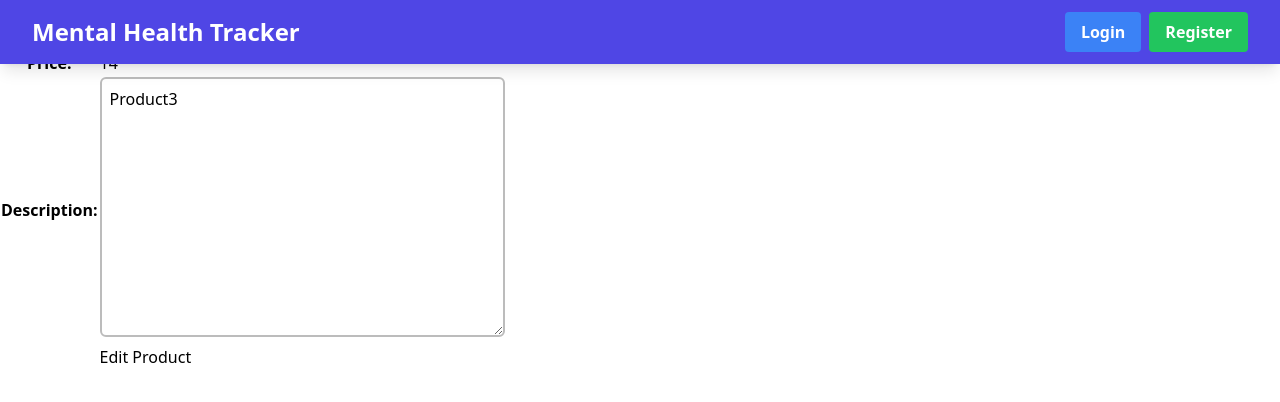
After one commit to Goosegamer/ecommerce-app, a Django app: page /edit-product/2268e09f-5da0-4e7a-90c3-d744bfbecb23 in a window 1280 px wide. The commit adds this page. Shown: the top 402 px of the page. Run offline with Django 5.2, Linux system fonts and the light colour scheme; data comes from the database, SQL or seed files in the repository; both versions use the stored data as it was after the commit; some libraries are stand-ins or nearby versions.

Commit message:
Assihnment 5

```diff
--- a/main/templates/base.html
+++ b/main/templates/base.html
@@ -2,9 +2,13 @@
 <!DOCTYPE html>
 <html lang="en">
   <head>
+    {% block meta %}
     <meta charset="UTF-8" />
     <meta name="viewport" content="width=device-width, initial-scale=1.0" />
-    {% block meta %} {% endblock meta %}
+    {% endblock meta %}
+    <script src="https://cdn.tailwindcss.com">
+    </script>
+    <link rel="stylesheet" href="{% static 'css/global.css' %}"/>
   </head>
 
   <body>
--- /dev/null
+++ b/main/templates/card_info.html
@@ -0,0 +1,6 @@
+<div class="bg-indigo-700 rounded-xl overflow-hidden border-2 border-indigo-800">
+    <div class="p-4 animate-shine">
+      <h5 class="text-lg font-semibold text-gray-200">{{ title }}</h5>
+      <p class="text-white">{{ value }}</p>
+    </div>
+</div>
--- a/main/templates/create_product_entry.html
+++ b/main/templates/create_product_entry.html
@@ -1,5 +1,6 @@
 {% extends 'base.html' %}
 {% block content %}
+{% include 'navbar.html' %}
 <h1>Add New Product</h1>
 
 <form method="POST">
--- /dev/null
+++ b/main/templates/edit_product.html
@@ -0,0 +1,23 @@
+{% extends 'base.html' %}
+
+{% load static %}
+
+{% block content %}
+{% include 'navbar.html' %}
+
+<h1>Edit Product</h1>
+
+<form method="POST">
+    {% csrf_token %}
+    <table>
+        {{ form.as_table }}
+        <tr>
+            <td></td>
+            <td>
+                <input type="submit" value="Edit Product"/>
+            </td>
+        </tr>
+    </table>
+</form>
+
+{% endblock %}
--- /dev/null
+++ b/main/templates/navbar.html
@@ -0,0 +1,57 @@
+<nav class="bg-indigo-600 shadow-lg fixed top-0 left-0 z-40 w-screen">
+    <div class="max-w-7xl mx-auto px-4 sm:px-6 lg:px-8">
+      <div class="flex items-center justify-between h-16">
+        <div class="flex items-center">
+          <h1 class="text-2xl font-bold text-center text-white">Mental Health Tracker</h1>
+        </div>
+        <div class="hidden md:flex items-center">
+          {% if user.is_authenticated %}
+            <span class="text-gray-300 mr-4">Welcome, {{ user.username }}</span>
+            <a href="{% url 'main:logout' %}" class="text-center bg-red-500 hover:bg-red-600 text-white font-bold py-2 px-4 rounded transition duration-300">
+              Logout
+            </a>
+          {% else %}
+            <a href="{% url 'main:login' %}" class="text-center bg-blue-500 hover:bg-blue-600 text-white font-bold py-2 px-4 rounded transition duration-300 mr-2">
+              Login
+            </a>
+            <a href="{% url 'main:register' %}" class="text-center bg-green-500 hover:bg-green-600 text-white font-bold py-2 px-4 rounded transition duration-300">
+              Register
+            </a>
+          {% endif %}
+        </div>
+        <div class="md:hidden flex items-center">
+          <button class="mobile-menu-button">
+            <svg class="w-6 h-6 text-white" fill="none" stroke-linecap="round" stroke-linejoin="round" stroke-width="2" viewBox="0 0 24 24" stroke="currentColor">
+              <path d="M4 6h16M4 12h16M4 18h16"></path>
+            </svg>
+          </button>
+        </div>
+      </div>
+    </div>
+    <!-- Mobile menu -->
+    <div class="mobile-menu hidden md:hidden  px-4 w-full md:max-w-full">
+      <div class="pt-2 pb-3 space-y-1 mx-auto">
+        {% if user.is_authenticated %}
+          <span class="block text-gray-300 px-3 py-2">Welcome, {{ user.username }}</span>
+          <a href="{% url 'main:logout' %}" class="block text-center bg-red-500 hover:bg-red-600 text-white font-bold py-2 px-4 rounded transition duration-300">
+            Logout
+          </a>
+        {% else %}
+          <a href="{% url 'main:login' %}" class="block text-center bg-blue-500 hover:bg-blue-600 text-white font-bold py-2 px-4 rounded transition duration-300 mb-2">
+            Login
+          </a>
+          <a href="{% url 'main:register' %}" class="block text-center bg-green-500 hover:bg-green-600 text-white font-bold py-2 px-4 rounded transition duration-300">
+            Register
+          </a>
+        {% endif %}
+      </div>
+    </div>
+    <script>
+      const btn = document.querySelector("button.mobile-menu-button");
+      const menu = document.querySelector(".mobile-menu");
+
+      btn.addEventListener("click", () => {
+        menu.classList.toggle("hidden");
+      });
+    </script>
+  </nav>
--- a/main/urls.py
+++ b/main/urls.py
@@ -1,5 +1,5 @@
 from django.urls import path
-from main.views import show_main, create_product_entry, show_xml, show_json, show_xml_by_id, show_json_by_id, register, login_user, logout_user
+from main.views import show_main, create_product_entry, show_xml, show_json, show_xml_by_id, show_json_by_id, register, login_user, logout_user, edit_product, delete_product
 
 app_name = 'main'
 
@@ -13,4 +13,6 @@ urlpatterns = [
     path('register/', register, name='register'),
     path('login/', login_user, name='login'),
     path('logout/', logout_user, name='logout'),
+    path('edit-product/<uuid:id>', edit_product, name='edit_product'),
+    path('delete/<uuid:id>', delete_product, name='delete_product'),
 ]
--- a/main/views.py
+++ b/main/views.py
@@ -1,4 +1,4 @@
-from django.shortcuts import render, redirect
+from django.shortcuts import render, redirect, reverse
 from main.forms import ProductEntryForm
 from main.models import ProductEntry
 from django.http import HttpResponse
@@ -89,3 +89,26 @@ def logout_user(request):
     response = HttpResponseRedirect(reverse('main:login'))
     response.delete_cookie('last_login')
     return response
+
+def edit_product(request, id):
+    # Get product entry based on id
+    product = ProductEntry.objects.get(pk=id)
+
+    # Set product entry as an instance of the form
+    form = ProductEntryForm(request.POST or None, instance=product)
+
+    if form.is_valid() and request.method == "POST":
+        # Save form and return to home page
+        form.save()
+        return HttpResponseRedirect(reverse('main:show_main'))
+
+    context = {'form': form}
+    return render(request, "edit_product.html", context)
+
+def delete_product(request, id):
+    # Get mood based on id
+    product = ProductEntry.objects.get(pk = id)
+    # Delete mood
+    product.delete()
+    # Return to home page
+    return HttpResponseRedirect(reverse('main:show_main'))
--- /dev/null
+++ b/static/css/global.css
@@ -0,0 +1,20 @@
+.form-style form input, form textarea, form select {
+    width: 100%;
+    padding: 0.5rem;
+    border: 2px solid #bcbcbc;
+    border-radius: 0.375rem;
+}
+.form-style form input:focus, form textarea:focus, form select:focus {
+    outline: none;
+    border-color: #674ea7;
+    box-shadow: 0 0 0 3px #674ea7;
+}
+@keyframes shine {
+    0% { background-position: -200% 0; }
+    100% { background-position: 200% 0; }
+}
+.animate-shine {
+    background: linear-gradient(120deg, rgba(255, 255, 255, 0.3), rgba(255, 255, 255, 0.1) 50%, rgba(255, 255, 255, 0.3));
+    background-size: 200% 100%;
+    animation: shine 3s infinite;
+}
```
Also changed, not shown: ecommerce_app/settings.py (+8 -1 lines), main/templates/card_product.html (added, +44 -0 lines), main/templates/login.html (+55 -21 lines), main/templates/main.html (+17 -6 lines), main/templates/register.html (+64 -22 lines), README.md, db.sqlite3.
